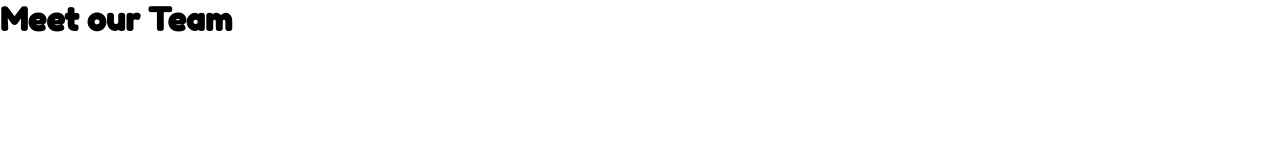
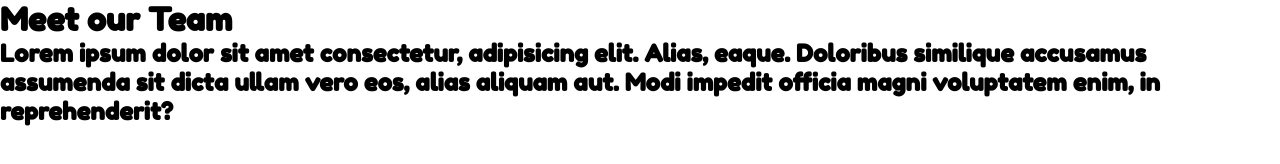
Before and after one commit to MarikaDiGirolamo/html-css-float-cards, a plain HTML site: page index.html in a window 1280 px wide. Drawn offline with Linux system fonts and the light colour scheme.

Commit message:
feat(header):add title and sub

```diff
--- a/index.html
+++ b/index.html
@@ -13,6 +13,7 @@
     <body>
         <header>
             <h1>Meet our Team</h1>
+            <h2>Lorem ipsum dolor sit amet consectetur, adipisicing elit. Alias, eaque. Doloribus similique accusamus assumenda sit dicta ullam vero eos, alias aliquam aut. Modi impedit officia magni voluptatem enim, in reprehenderit?</h2>
         </header>
 
         <main>
```
